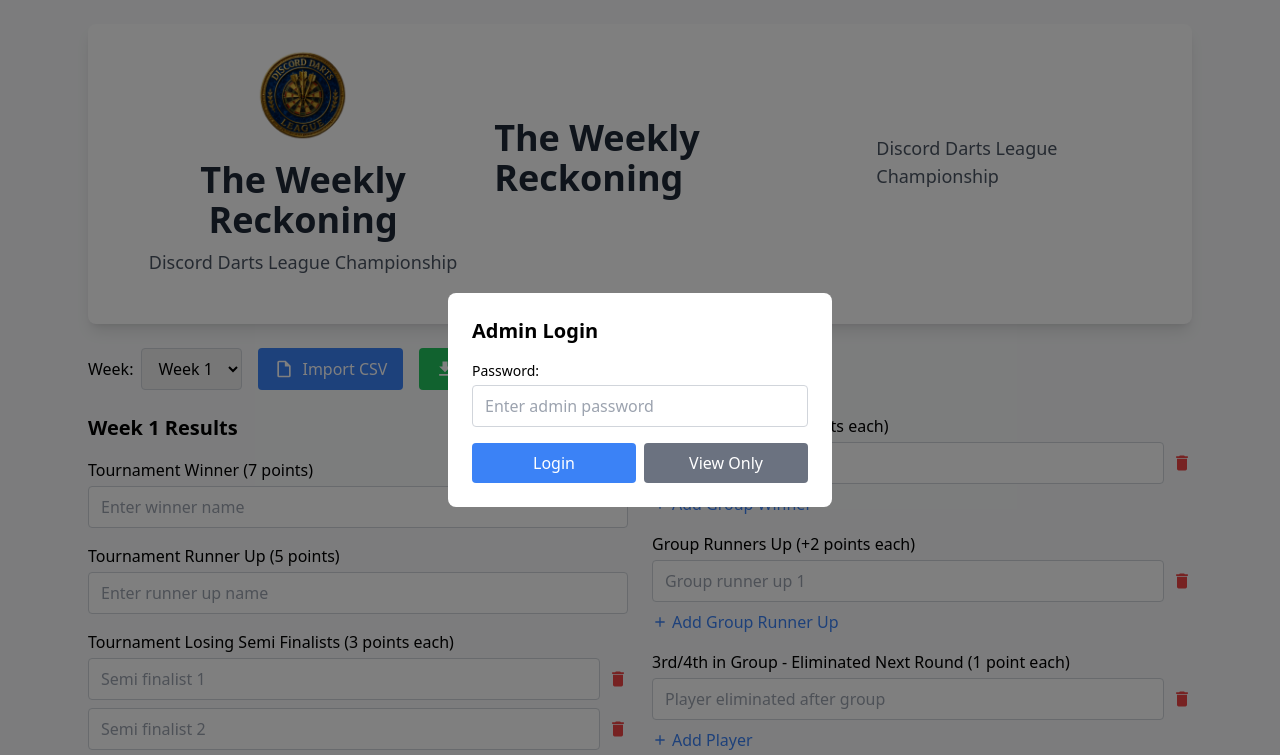
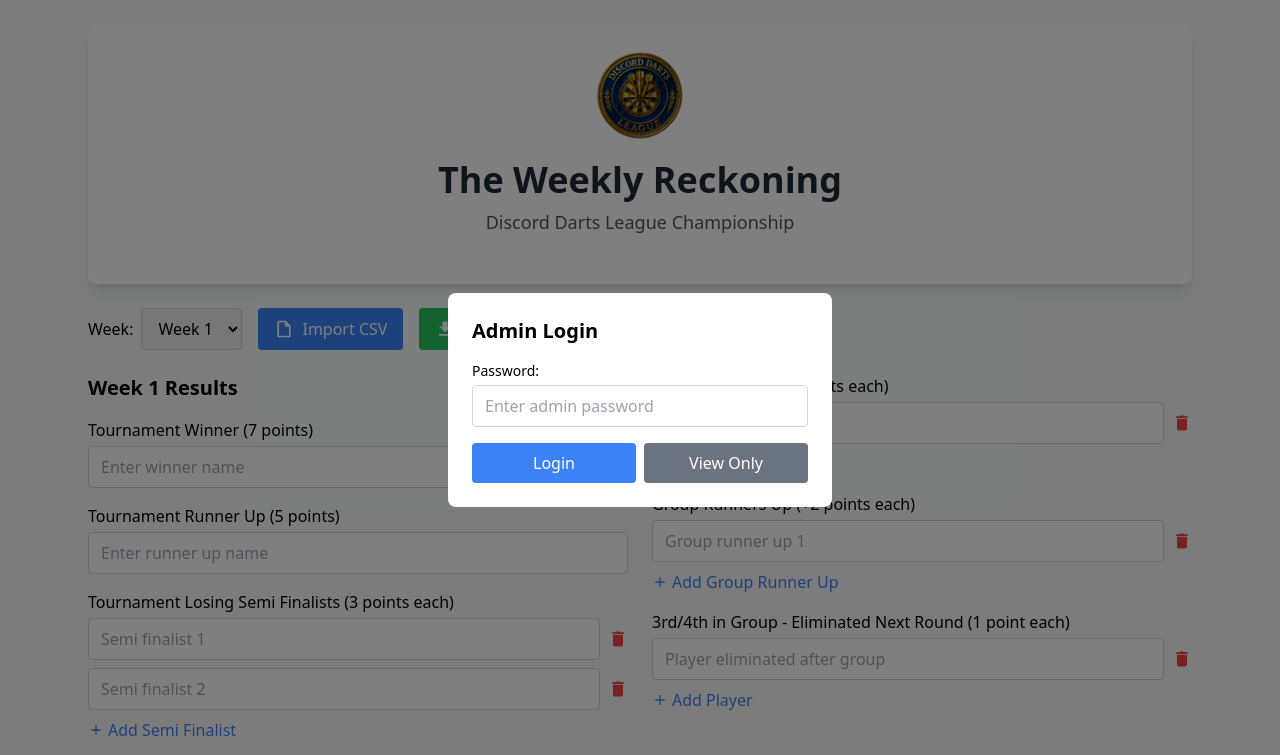
Before and after one commit to Cigarfingers/Weekly-Reckoning, a plain HTML site: page index.html in a window 1280 px wide. Shown: the top 755 px of the page. Drawn offline with nearby package versions, Linux system fonts and the light colour scheme; no server answers.

Commit message:
Update index.html

```diff
--- a/index.html
+++ b/index.html
@@ -40,9 +40,7 @@
           </div>
           <h1 class="text-4xl font-bold text-gray-800 mb-2">The Weekly Reckoning</h1>
           <p class="text-lg text-gray-600">Discord Darts League Championship</p>
-        </div>
-          <h1 class="text-4xl font-bold text-gray-800 mb-2">The Weekly Reckoning</h1>
-          <p class="text-lg text-gray-600">Discord Darts League Championship</p>
+         </div>
         </div>
       </div>
 
```
